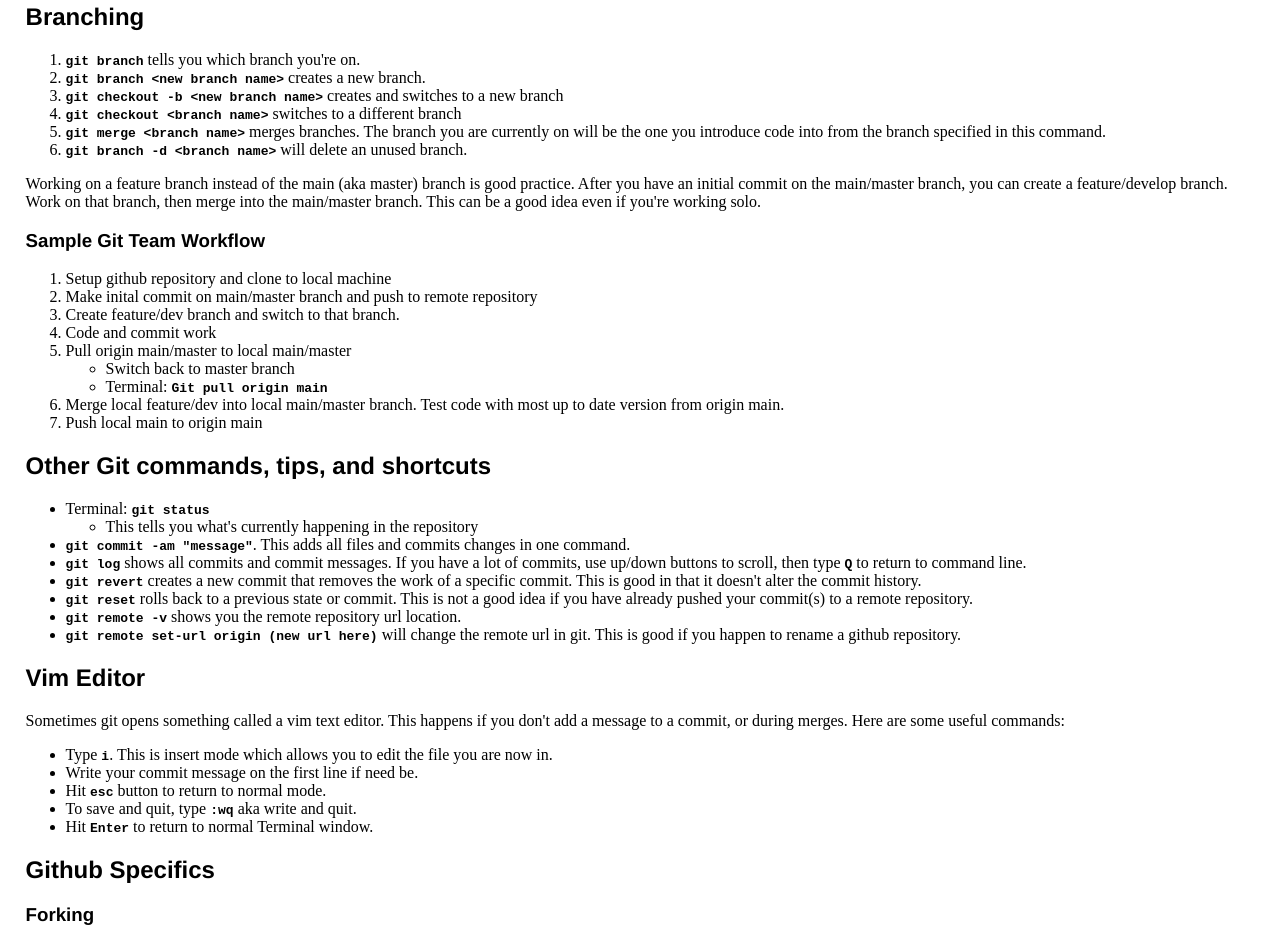
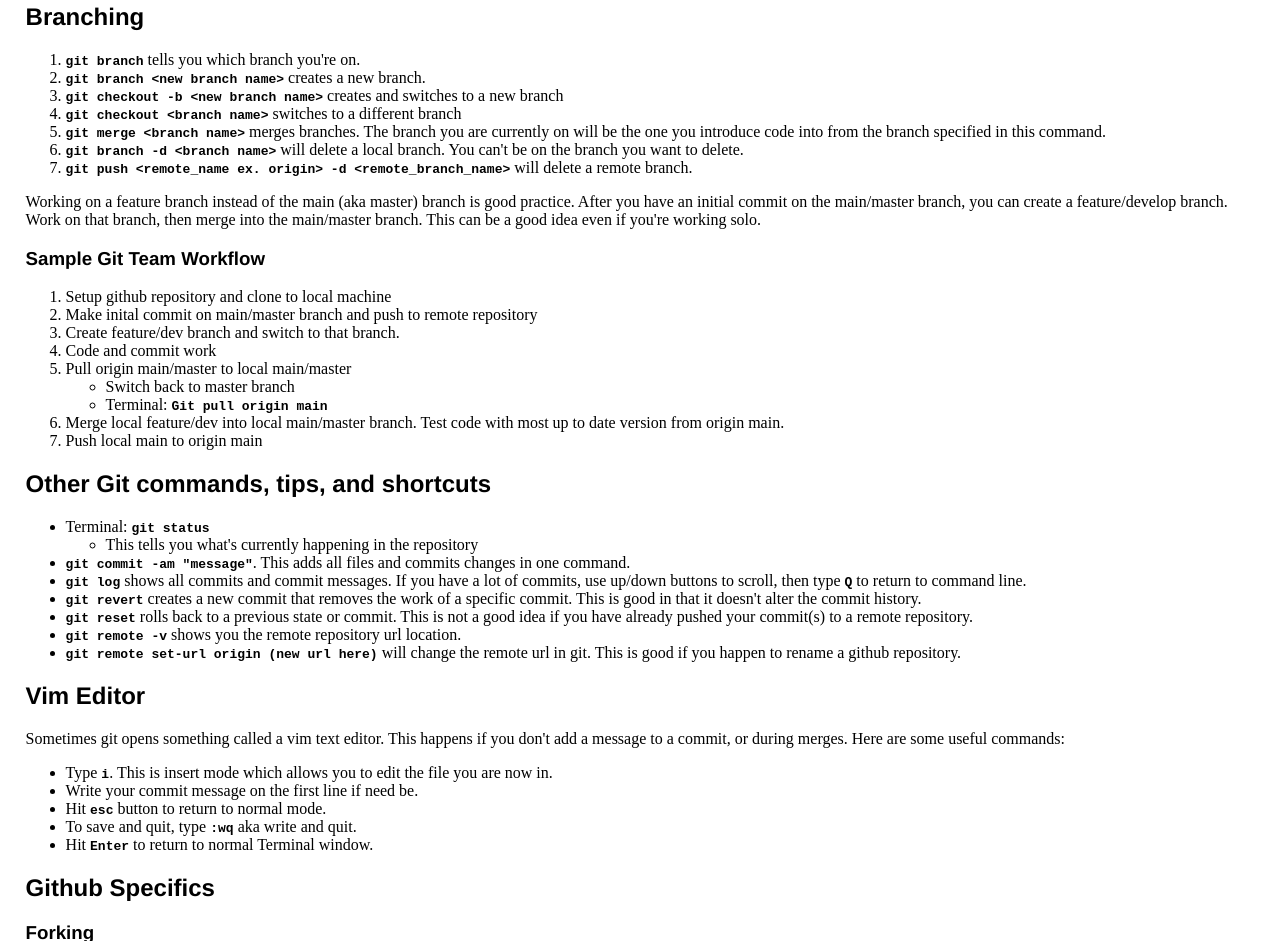
Before and after one commit to chriskorsak/cs50web-git-practice, a plain HTML site: page index.html in a window 1280 px wide. Shown: the part 1293-2234 px from the top of the page. Drawn offline with Linux system fonts and the light colour scheme.

Commit message:
add remote delete branch tip to page.

```diff
--- a/index.html
+++ b/index.html
@@ -93,7 +93,8 @@
           <li><span class="code">git checkout -b &ltnew branch name&gt</span> creates and switches to a new branch</li>
           <li><span class="code">git checkout &ltbranch name&gt</span> switches to a different branch</li>
           <li><span class="code">git merge &ltbranch name&gt</span> merges branches. The branch you are currently on will be the one you introduce code into from the branch specified in this command.</li>
-          <li><span class="code">git branch -d &ltbranch name&gt</span> will delete an unused branch.</li>
+          <li><span class="code">git branch -d &ltbranch name&gt</span> will delete a local branch. You can't be on the branch you want to delete.</li>
+          <li><span class="code">git push &ltremote_name ex. origin&gt -d &ltremote_branch_name&gt</span> will delete a remote branch.</li>
         </ol>
 
         <p>Working on a feature branch instead of the main (aka master) branch is good practice. After you have an initial commit on the main/master branch, you can create a feature/develop branch. Work on that branch, then merge into the main/master branch. This can be a good idea even if you're working solo.</p>
```
